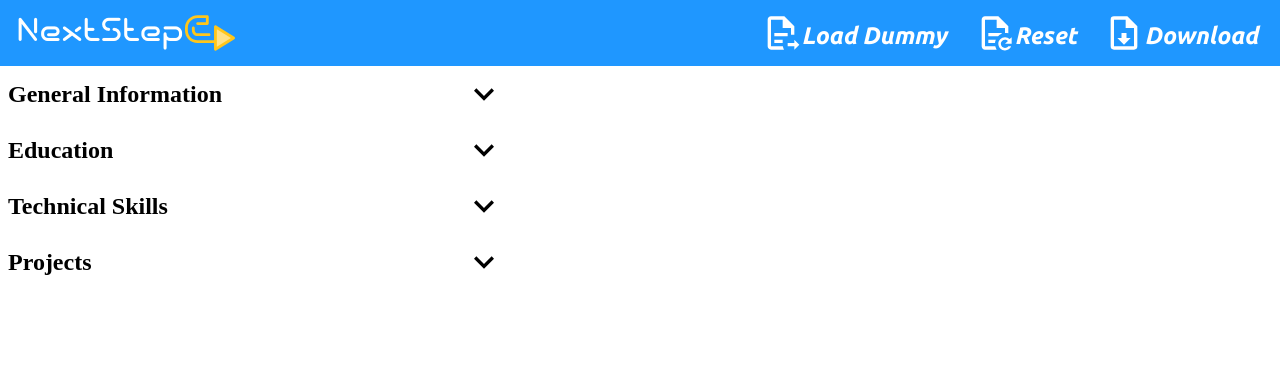
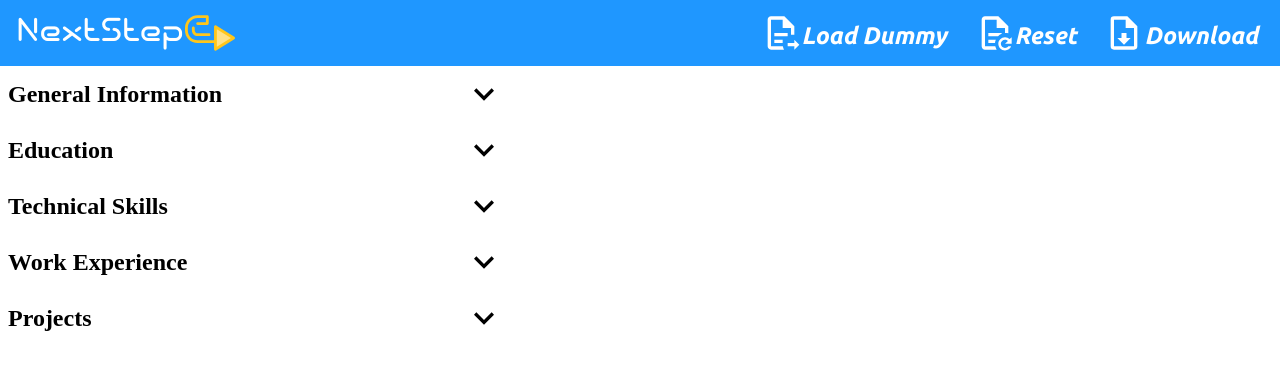
Before and after one commit to Suryakumar-Selvakumar/NextStepCV, a React (Vite) app: page / in a window 1280 px wide. Shown: the top 370 px of the page. Built offline with nearby package versions, Linux system fonts and the light colour scheme.

Commit message:
feat(`WorkSection.jsx`): Add comp to Sidebar
Add the WorkSection to the Sidebar, update it's DOM structure and
implement a dropdown transition.

```diff
--- a/src/components/General.jsx
+++ b/src/components/General.jsx
@@ -29,6 +29,7 @@ export function General() {
   function handleSubmit(e) {
     // Prevent form submission to avoid page reload
     e.preventDefault();
+
     // Add a formSubmitted prop to the contactDetails state
     setContactDetails({ ...contactDetails, formSubmitted: true });
 
--- a/src/components/Sidebar.jsx
+++ b/src/components/Sidebar.jsx
@@ -11,7 +11,7 @@ export function Sidebar() {
       <General />
       <EducationSection />
       <TechnicalSkills />
-      {/* <WorkSection /> */}
+      <WorkSection />
       <ProjectSection />
     </div>
   );
--- a/src/components/WorkSection.jsx
+++ b/src/components/WorkSection.jsx
@@ -18,6 +18,7 @@ export function WorkSection() {
     roles: [],
     stillWorking: false,
   });
+  const [mainVisible, setMainVisible] = useState(false);
   const [role, setRole] = useState({ id: 0, value: "" });
   const [workLimit, setWorkLimit] = useState(2);
   const [roleLimit, setRoleLimit] = useState(4);
@@ -30,6 +31,7 @@ export function WorkSection() {
   const addRoleBtn = useRef(null);
   const updateRoleBtn = useRef(null);
   const submitWorkBtn = useRef(null);
+  const dropDownSvg = useRef(null);
 
   useEffect(() => {
     if (experiences)
@@ -155,7 +157,10 @@ export function WorkSection() {
     }
   }
 
-  function handleSubmit() {
+  function handleSubmit(e) {
+    // Prevent form submission to avoid page reload
+    e.preventDefault();
+
     // Logic to add work to the experiences state
     setExperiences([
       ...experiences,
@@ -272,7 +277,39 @@ export function WorkSection() {
   }
 
   return (
-    <>
+    <div className="work">
+      <div
+        className="work-header"
+        onClick={() => {
+          setMainVisible(!mainVisible);
+          dropDownSvg.current.classList.toggle("rotate-dropdown");
+        }}
+      >
+        <h2
+          onClick={() => {
+            setMainVisible(!mainVisible);
+            dropDownSvg.current.classList.toggle("rotate-dropdown");
+          }}
+        >
+          Work Experience
+        </h2>
+        <svg
+          ref={dropDownSvg}
+          onClick={() => {
+            setMainVisible(!mainVisible);
+            dropDownSvg.current.classList.toggle("rotate-dropdown");
+          }}
+          className="dropdown-svg"
+          xmlns="http://www.w3.org/2000/svg"
+          viewBox="0 0 24 24"
+        >
+          <path
+            fill="black"
+            d="M7.41,8.58L12,13.17L16.59,8.58L18,10L12,16L6,10L7.41,8.58Z"
+          />
+        </svg>
+      </div>
+      <div className={mainVisible ? "work-main visible" : "work-main"}>
         <button
           type="button"
           id="add-work"
@@ -415,6 +452,7 @@ export function WorkSection() {
               />
             ))}
         </div>
-    </>
+      </div>
+    </div>
   );
 }
--- a/src/styles/WorkSection.css
+++ b/src/styles/WorkSection.css
@@ -1,3 +1,22 @@
+.work-header {
+  display: flex;
+  justify-content: space-between;
+  align-items: center;
+  padding: 0.5rem 0.5rem;
+}
+
+.work-main {
+  height: 0px;
+  display: flex;
+  flex-direction: column;
+  overflow: hidden;
+  transition: height 0.25s ease-out;
+}
+
+.work-main.visible {
+  height: 250px;
+}
+
 .work-form {
   display: none;
 }
```
Lines whose indentation alone changed are shown as unchanged.
